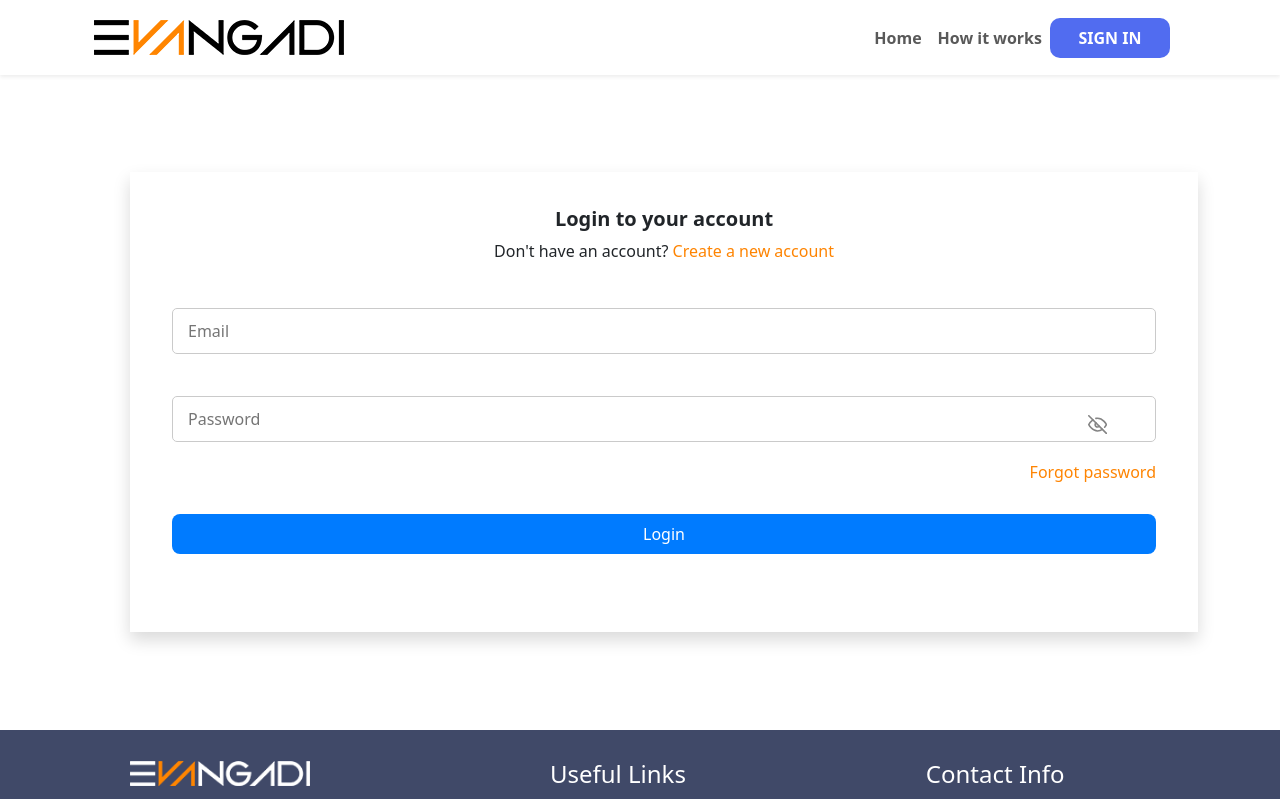
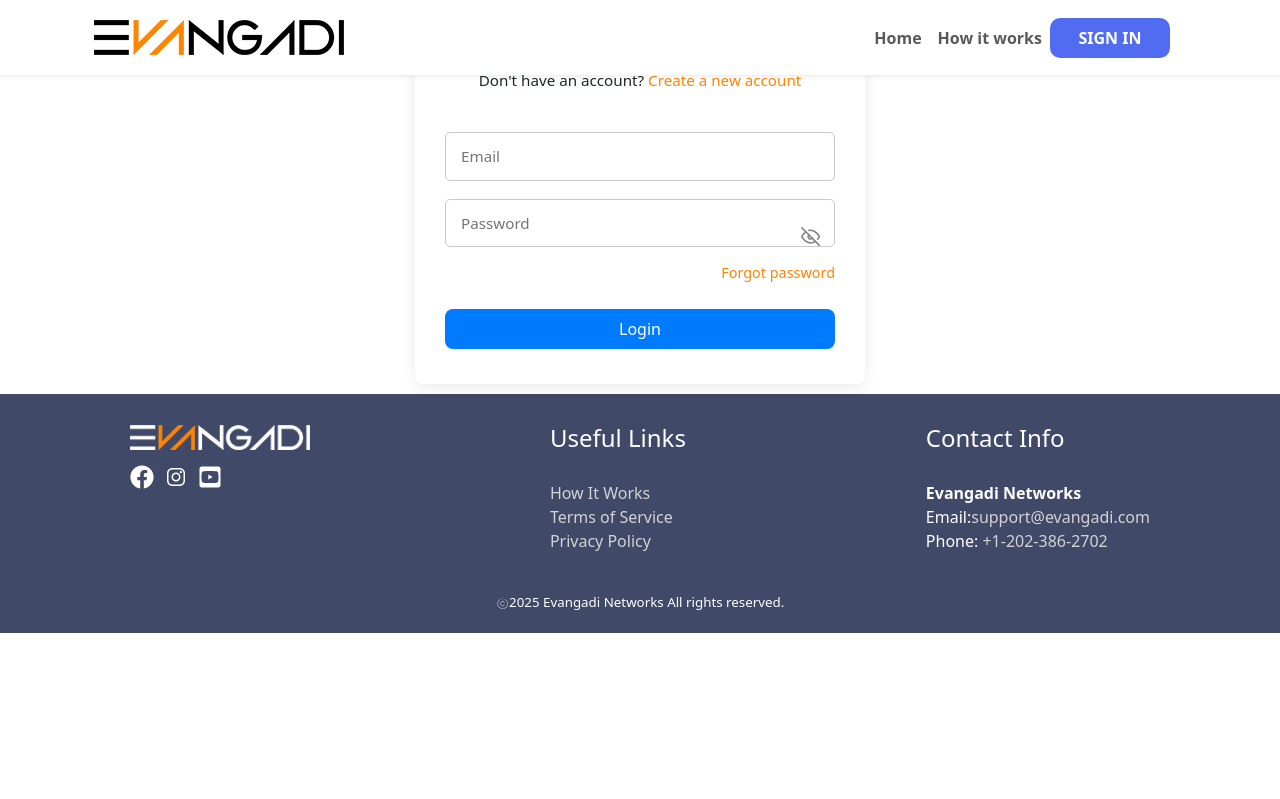
Before and after one commit to abera-hiluf/Evangadi_Forum, a React (Vite) app in the folder client/: page /login in a window 1280 px wide. Shown: the top 799 px of the page. Built offline with nearby package versions, Linux system fonts and the light colour scheme.

Commit message:
edit the ui of the the How itworks button

```diff
--- a/client/src/components/About/About.jsx
+++ b/client/src/components/About/About.jsx
@@ -1,10 +1,17 @@
 import React from "react";
-import { Link } from "react-router-dom";
-import styles from "./about.module.css"
+import styles from "./about.module.css";
 
 function About() {
+  const handleScroll = (e) => {
+    e.preventDefault();
+    const element = document.getElementById("how-it-works");
+    if (element) {
+      element.scrollIntoView({ behavior: "smooth" });
+    }
+  };
+
   return (
-    <section>
+    <section id="how-it-works">
       <div className={styles.contanier}>
         <h2 style={{ color: "orange" }}>About</h2>
         <h1>Evangadi Networks</h1>
@@ -19,8 +26,8 @@ function About() {
           looking to meet mentors of your own, please start by joining the
           network here.
         </p>
-        <button className={styles.buttonLink}>
-          <Link to="#">HOW IT WORKS</Link>
+        <button className={styles.buttonLink} onClick={handleScroll}>
+          HOW IT WORKS
         </button>
         {/* <div className={styles.design_shape}></div> */}
       </div>
--- a/client/src/components/Auth/Login.jsx
+++ b/client/src/components/Auth/Login.jsx
@@ -72,23 +72,15 @@ function Login() {
   }
 
   return (
-    <>
-      <br />
     <section className={classes.loginContainer}>
-        <div className="container px-md-5">
-          <div className="row">
-            <div className="col-12  shadow auth mx-md-4 my-md-5">
       <div className={classes.login_inner}>
-                <div className={classes.Carousel_inner}>
-                  <div className="carousel-item active">
         <h3>Login to your account</h3>
-                    <div>
-                      Don't have an account?
+        <p className={classes.sub_header}>
+          Don't have an account?{" "}
           <span>
-                        <Link to={"/register"}> Create a new account</Link>
+            <Link to={"/register"}>Create a new account</Link>
           </span>
-                    </div>
-                    {/* error happen on input fileds */}
+        </p>
         {errors && Object.values(errors).length > 0 && (
           <div className={classes.server_error}>
             <div>{Object.values(errors)[0]}</div>
@@ -97,9 +89,7 @@ function Login() {
         <form onSubmit={handleSubmit} className={classes.form}>
           <div
             className={
-                          errors.email
-                            ? classes.error_input
-                            : classes.from_input
+              errors.email ? classes.error_input : classes.from_input
             }
           >
             <input
@@ -109,12 +99,9 @@ function Login() {
             />
             <span className={classes.line}></span>
           </div>
-                      <br />
           <div
             className={
-                          errors.password
-                            ? classes.error_input
-                            : classes.from_input
+              errors.password ? classes.error_input : classes.from_input
             }
           >
             <input
@@ -124,11 +111,7 @@ function Login() {
             />
             <span className={classes.line}></span>
             <span
-                          className={
-                            errors.password
-                              ? classes.password_toggle_error
-                              : classes.password_toggle
-                          }
+              className={classes.password_toggle}
               onClick={togglePasswordVisibility}
             >
               {showPassword ? <FiEye /> : <FiEyeOff />}
@@ -142,13 +125,7 @@ function Login() {
           </div>
         </form>
       </div>
-                </div>
-              </div>
-            </div>
-          </div>
-        </div>
     </section>
-    </>
   );
 }
 export default Login;
--- a/client/src/components/Auth/login.module.css
+++ b/client/src/components/Auth/login.module.css
@@ -1,68 +1,77 @@
+
 
 .loginContainer {
-  background-repeat: no-repeat;
-  background-size: cover;
-  padding-top:50px;
-  margin-bottom: 50px;
-  margin-top: 50px;
-  /* background-image: url("../../../assets/BackGroungIMG.svg"); */
+  width: 100%;
+  max-width: 450px;
+  margin: 0 auto;
+  padding: 10px 0;
 }
 
 .login_inner {
   text-align: center;
   background-color: white;
-  border-radius: 5px;
-  height: auto;
-  min-height: 450px;
-  padding: 15px 30px 25px;
-   margin-top: 10px;
+  border-radius: 8px;
+  box-shadow: 0 4px 15px rgba(0, 0, 0, 0.08);
+  padding: 30px 30px 35px;
   width: 100%;
-
+  box-sizing: border-box;
 }
 
-.Carousel_inner{
+.login_inner h3 {
+  font-size: 1.25rem;
+  font-weight: bolder;
+  margin-bottom: 5px;
+}
+
+.sub_header {
+  font-size: 0.95rem;
+  margin-top: 5px;
+  margin-bottom: 15px;
+}
+
+a:link {
+  text-decoration: none;
+}
+
+span a {
+  color: #fe8402;
+}
+
+form {
+  margin-top: 25px;
+  text-align: left;
+}
+
+.from_input,
+.error_input {
   position: relative;
   width: 100%;
-    overflow: hidden;
-     padding-top: 10px;
 }
-.Carousel_inner h3 {
-  font-size: 1.25rem;
-  font-weight: bolder;
-}
-h5{
-  font-size: 1.25rem;
-}
-a:link{
-  text-decoration: none;
 
-}
-span a{
-  color: #fe8402;
-}
-form{
-  margin-top: 30px;
-  text-align: left;
-}
-.form input{
+.from_input input {
   outline: none;
-   position: relative;
   box-sizing: border-box;
-  padding: 10px 40px 10px 15px;
+  padding: 12px 40px 12px 15px;
   width: 100%;
   margin-top: 15px;
   border-radius: 5px;
   border: 0.5px solid rgb(202, 202, 202);
   background-color: inherit;
+  font-size: 0.95rem;
 }
+
 .error_input input {
-  padding: 10px 40px 10px 15px;
+  outline: none;
+  box-sizing: border-box;
+  padding: 12px 40px 12px 15px;
   width: 100%;
+  margin-top: 15px;
   border-radius: 5px;
   background-color: #fee6e6;
   border: 0.5px solid rgb(202, 202, 202);
-  outline: none;
+  font-size: 0.95rem;
 }
+
 .line {
   height: 3px;
   width: 0px;
@@ -72,82 +81,71 @@ form{
   transition: 0.9s width ease-in-out;
   position: relative;
   top: -2px;
-  box-sizing: border-box; /* Include padding and border in element's total width and height */
+  box-sizing: border-box;
 }
-.form input:focus + .line {
+
+.from_input input:focus + .line,
+.error_input input:focus + .line {
   width: 100%;
   background-color: rgb(218, 96, 96);
   margin: 0px;
   padding: 0px;
 }
-.password{
-  position: relative;
-}
-.forget a{
+
+.forget a {
   display: block;
   text-decoration: none;
   color: rgb(254, 132, 2);
   text-align: right;
-  margin-top: 15px;
+  margin-top: 12px;
+  font-size: 0.9rem;
 }
-.btn button{
+
+.btn button {
   font-size: 1rem;
-  padding: 5px 10px;
+  padding: 10px;
   width: 100%;
   border-radius: 5px;
   border: none;
-  margin-top: 30px;
+  margin-top: 25px;
   color: white;
   background-color: rgb(81, 108, 240);
+  cursor: pointer;
+}
 
-}
-.btn button:hover{
+.btn button:hover {
   background: #FE8402;
 }
-.password_toggle{
+
+.password_toggle {
   position: absolute;
-  top: 58%;
-  right: 5%;
+  top: 55%;
+  right: 15px;
   font-size: 1.2rem;
   color: rgb(132, 132, 132);
   cursor: pointer;
 }
+
 .password_toggle:hover {
-  color: rgb(218, 96, 96); /* Set the icon color */
+  color: rgb(218, 96, 96);
 }
+
 .password_toggle_error {
   position: absolute;
-  top: 64%;
-  right: 20px;
-  transform: translateY(-30%); /* Adjust the vertical alignment to the center */
+  top: 55%;
+  right: 15px;
   font-size: 1.2rem;
   color: rgb(132, 132, 132);
   cursor: pointer;
 }
+
 .password_toggle_error:hover {
-  color: rgb(218, 96, 96); /* Set the icon color */
+  color: rgb(218, 96, 96);
 }
-
-
-@media (min-width: 768) {
-  .login_inner_contanier {
-    padding: 10px 40px;
-    width: 100%;
-    margin-top: 5px;
-    border-radius: 5px;
-    border: 0.5px solid rgb(202, 202, 202);
-  }
-  .login_inner {
-    width: 90%;
-    margin: 25px auto;
-  }
-}
-
-
 
 .server_error {
   color: #ff0000a9;
-  margin-top: 20px;
+  margin-top: 15px;
   font-size: 15px;
-  display: inline;
+  text-align: center;
 }
--- a/client/src/components/Header/Header.jsx
+++ b/client/src/components/Header/Header.jsx
@@ -56,9 +56,25 @@ function Header() {
                 </Link>
               </li>
               <li className="nav-item">
-                <Link className="nav-link" to={"/"}>
+                <a
+                  className="nav-link"
+                  href="#how-it-works"
+                  onClick={(e) => {
+                    e.preventDefault();
+                    const element = document.getElementById("how-it-works");
+                    if (element) {
+                      element.scrollIntoView({ behavior: "smooth" });
+                    } else {
+                      navigate("/login");
+                      setTimeout(() => {
+                        const el = document.getElementById("how-it-works");
+                        if (el) el.scrollIntoView({ behavior: "smooth" });
+                      }, 100);
+                    }
+                  }}
+                >
                   How it works
-                </Link>
+                </a>
               </li>
 
               <li className="nav-item ">
```
Lines whose indentation alone changed are shown as unchanged.
